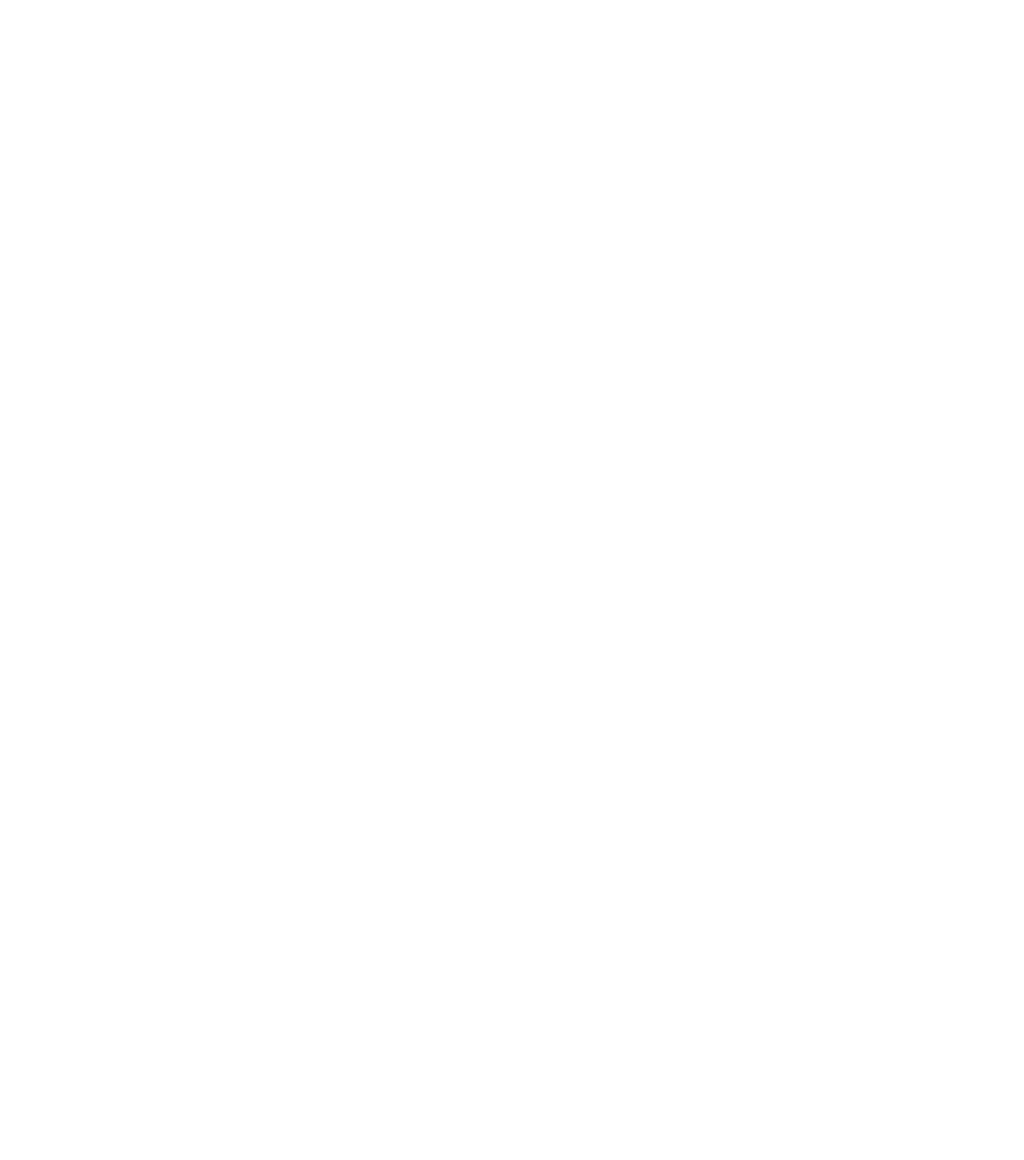
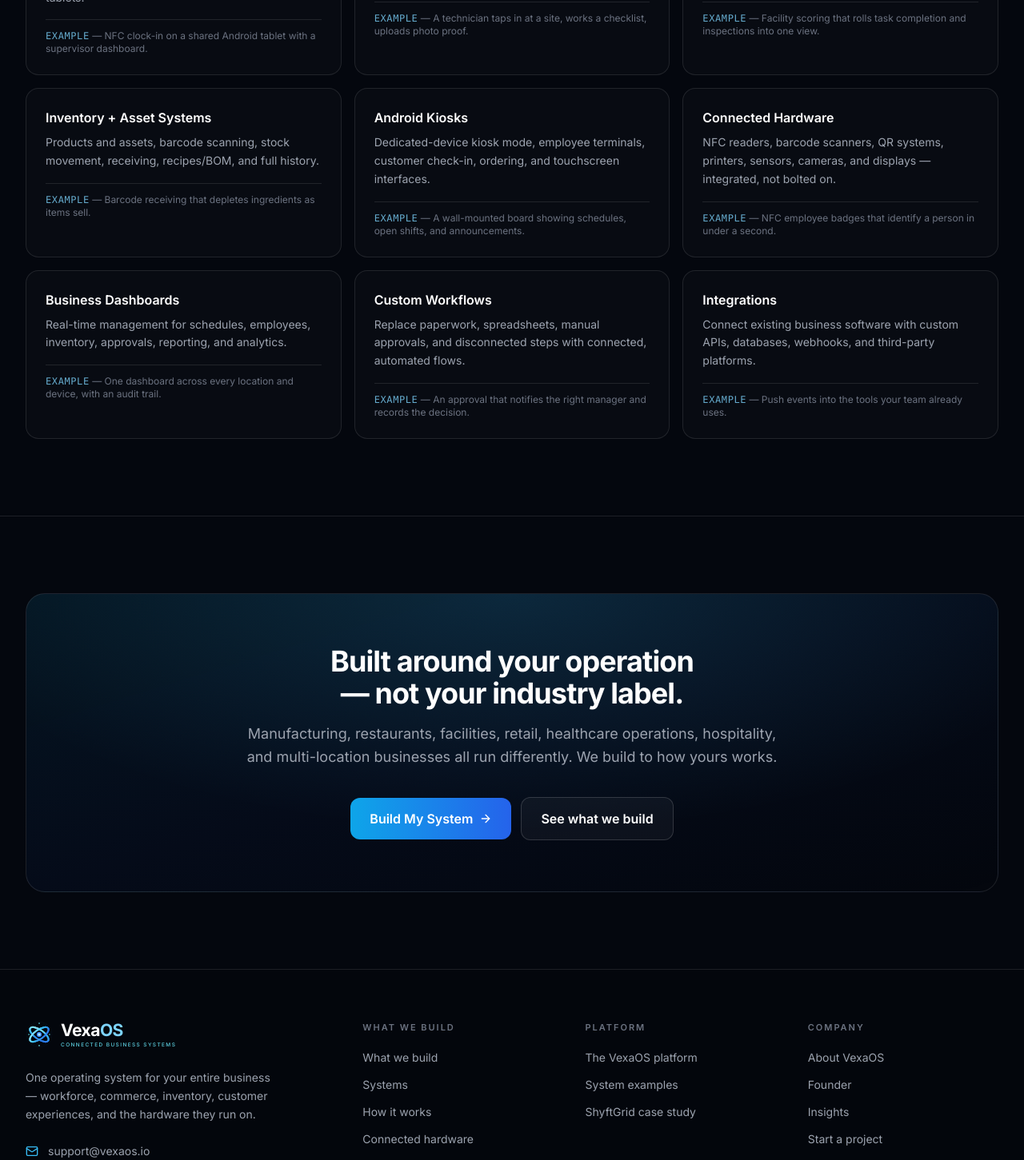
Before and after one commit to PulseTV-llc/dariushenryresume, a Next.js app: page /what-we-build in a window 1280 px wide. Before the commit this address had no page. Shown: the part 700-2151 px from the top of the page at 80% size. Before the commit the page ends 800 px from the top, so only its background shows below. Built offline with nearby package versions, Linux system fonts and the light colour scheme.

Commit message:
Reposition to custom business systems: hero, nav, what-we-build, how-it-works

```diff
--- /dev/null
+++ b/app/how-it-works/page.tsx
@@ -0,0 +1,56 @@
+import type { Metadata } from 'next';
+import SiteNav from '@/components/site/SiteNav';
+import SiteFooter from '@/components/site/SiteFooter';
+import { PageHero, Section, CTABand } from '@/components/site/Section';
+import { SITE_URL } from '@/lib/vexaos';
+
+export const metadata: Metadata = {
+  title: 'How It Works — From your workflow to a running system',
+  description:
+    'How VexaOS turns your workflow into a running system: we learn how your business works, design the system, build and deploy it (including hardware), and keep it running.',
+  alternates: { canonical: `${SITE_URL}/how-it-works` },
+};
+
+const STEPS: [string, string, string][] = [
+  ['01', 'Tell us how your business works', 'We learn the workflow, pain points, people, devices, locations, and operational requirements — the exceptions included.'],
+  ['02', 'We design your system', 'VexaOS creates the architecture, applications, dashboards, workflows, and integrations, assembled from proven building blocks.'],
+  ['03', 'We build + deploy', 'We develop, test, configure hardware when required (NFC, scanners, kiosks, printers), and deploy the system.'],
+  ['04', 'VexaOS keeps it running', 'Hosting, platform infrastructure, updates, support, monitoring, and ongoing improvements over time.'],
+];
+
+export default function HowItWorks() {
+  return (
+    <>
+      <SiteNav />
+      <main className="min-h-screen bg-[#04070e]">
+        <PageHero
+          eyebrow="How it works"
+          title="From your workflow to a running system."
+          subtitle="A custom system without the custom chaos. VexaOS runs a clear path from your first conversation to software your team uses every day — and keeps improving after launch."
+        />
+        <Section>
+          <ol className="relative mx-auto max-w-3xl space-y-5 border-l border-white/10 pl-8">
+            {STEPS.map(([n, t, d]) => (
+              <li key={n} className="relative">
+                <span className="absolute -left-[41px] flex h-8 w-8 items-center justify-center rounded-lg bg-sky-500/15 font-mono text-xs font-bold text-sky-300">
+                  {n}
+                </span>
+                <div className="rounded-2xl border border-white/10 bg-white/[0.02] p-6">
+                  <h2 className="text-lg font-semibold text-white">{t}</h2>
+                  <p className="mt-2 leading-relaxed text-gray-400">{d}</p>
+                </div>
+              </li>
+            ))}
+          </ol>
+        </Section>
+        <CTABand
+          title="Tell us what your business needs to do."
+          subtitle="Describe your operation and the problem you're solving. We'll design the system."
+          primary={{ label: 'Build My System', href: '/contact' }}
+          secondary={{ label: 'See what we build', href: '/systems' }}
+        />
+      </main>
+      <SiteFooter />
+    </>
+  );
+}
--- a/app/page.tsx
+++ b/app/page.tsx
@@ -17,15 +17,25 @@
 
 export const metadata: Metadata = {
   title: {
-    absolute: 'VexaOS — One Operating System for Your Entire Business',
+    absolute: 'VexaOS — Custom Business Systems, Built Without Borders',
   },
   description:
-    'VexaOS connects your workforce, commerce, inventory, customer experiences, and business hardware through one platform. ShyftGrid, Commerce Ops, Inventory Ops, VexaFront, and TouchBoard on one identity and one data layer.',
+    'VexaOS designs and builds custom business systems that connect your people, devices, workflows, and operations — Android apps, NFC clock-in, kiosks, dashboards, and workflow automation. Built for businesses around the world.',
+  keywords: [
+    'custom business software',
+    'custom Android business apps',
+    'business operations software',
+    'Android kiosk development',
+    'NFC employee systems',
+    'custom management dashboards',
+    'business workflow automation',
+    'connected business systems',
+  ],
   alternates: { canonical: SITE_URL },
   openGraph: {
-    title: 'VexaOS — One Operating System for Your Entire Business',
+    title: 'VexaOS — We build the software your business actually needs',
     description:
-      'Connect your workforce, commerce, inventory, customer experiences, and business hardware through one platform.',
+      'Custom business systems that connect your people, devices, workflows, and operations. Detroit → Bangkok → Anywhere.',
     url: SITE_URL,
   },
 };
--- /dev/null
+++ b/app/what-we-build/page.tsx
@@ -0,0 +1,59 @@
+import type { Metadata } from 'next';
+import SiteNav from '@/components/site/SiteNav';
+import SiteFooter from '@/components/site/SiteFooter';
+import { PageHero, Section, SectionHeading, CTABand } from '@/components/site/Section';
+import { SITE_URL } from '@/lib/vexaos';
+
+export const metadata: Metadata = {
+  title: 'What We Build — Custom business systems',
+  description:
+    'VexaOS builds connected business systems organized by outcome: workforce, field and facility operations, inventory and assets, Android kiosks, connected hardware, dashboards, custom workflows, and integrations.',
+  alternates: { canonical: `${SITE_URL}/what-we-build` },
+};
+
+const CATEGORIES: [string, string, string][] = [
+  ['Workforce Systems', 'Scheduling, attendance, availability, time tracking, overtime and equalization, approvals, and workforce rules — on employee phones and shared tablets.', 'NFC clock-in on a shared Android tablet with a supervisor dashboard.'],
+  ['Field Operations', 'Field employee apps with identity, assignments, routes, task checklists, photo proof, and issue reporting from anywhere.', 'A technician taps in at a site, works a checklist, uploads photo proof.'],
+  ['Facility Operations', 'Assigned facilities, cleaning and service tasks, inspections, scores, supply tracking, and supervisor review.', 'Facility scoring that rolls task completion and inspections into one view.'],
+  ['Inventory + Asset Systems', 'Products and assets, barcode scanning, stock movement, receiving, recipes/BOM, and full history.', 'Barcode receiving that depletes ingredients as items sell.'],
+  ['Android Kiosks', 'Dedicated-device kiosk mode, employee terminals, customer check-in, ordering, and touchscreen interfaces.', 'A wall-mounted board showing schedules, open shifts, and announcements.'],
+  ['Connected Hardware', 'NFC readers, barcode scanners, QR systems, printers, sensors, cameras, and displays — integrated, not bolted on.', 'NFC employee badges that identify a person in under a second.'],
+  ['Business Dashboards', 'Real-time management for schedules, employees, inventory, approvals, reporting, and analytics.', 'One dashboard across every location and device, with an audit trail.'],
+  ['Custom Workflows', 'Replace paperwork, spreadsheets, manual approvals, and disconnected steps with connected, automated flows.', 'An approval that notifies the right manager and records the decision.'],
+  ['Integrations', 'Connect existing business software with custom APIs, databases, webhooks, and third-party platforms.', 'Push events into the tools your team already uses.'],
+];
+
+export default function WhatWeBuild() {
+  return (
+    <>
+      <SiteNav />
+      <main className="min-h-screen bg-[#04070e]">
+        <PageHero
+          eyebrow="What we build"
+          title="Organized around outcomes, not product SKUs."
+          subtitle="You describe the operational problem. VexaOS designs the system — assembled from proven, reusable building blocks so we can build sophisticated custom software faster."
+        />
+        <Section>
+          <div className="grid gap-4 sm:grid-cols-2 lg:grid-cols-3">
+            {CATEGORIES.map(([t, d, ex]) => (
+              <div key={t} className="rounded-2xl border border-white/10 bg-white/[0.02] p-6">
+                <h2 className="text-base font-semibold text-white">{t}</h2>
+                <p className="mt-2 text-sm leading-relaxed text-gray-400">{d}</p>
+                <p className="mt-4 border-t border-white/10 pt-3 text-xs text-gray-500">
+                  <span className="font-mono uppercase tracking-wider text-sky-300/80">Example</span> — {ex}
+                </p>
+              </div>
+            ))}
+          </div>
+        </Section>
+        <CTABand
+          title="Built around your operation — not your industry label."
+          subtitle="Manufacturing, restaurants, facilities, retail, healthcare operations, hospitality, and multi-location businesses all run differently. We build to how yours works."
+          primary={{ label: 'Build My System', href: '/contact' }}
+          secondary={{ label: 'See what we build', href: '/systems' }}
+        />
+      </main>
+      <SiteFooter />
+    </>
+  );
+}
--- a/components/home/HomeHero.tsx
+++ b/components/home/HomeHero.tsx
@@ -20,29 +20,46 @@
           <div className="inline-flex items-center gap-2 px-3 py-1.5 rounded-full bg-white/[0.04] border border-white/10">
             <span className="w-1.5 h-1.5 rounded-full bg-sky-400" />
             <span className="text-[11px] font-semibold tracking-[0.16em] uppercase text-gray-300">
-              The business operating system
+              Custom business systems · built without borders
             </span>
           </div>
 
           <h1 className="mt-7 text-4xl sm:text-5xl md:text-6xl lg:text-[4.25rem] font-bold text-white tracking-tight leading-[1.04] text-balance">
-            One operating system for{' '}
-            <span className="gradient-text">your entire business.</span>
+            Your business isn&rsquo;t off-the-shelf.{' '}
+            <span className="gradient-text">Your software shouldn&rsquo;t be either.</span>
           </h1>
 
           <p className="mt-7 text-lg sm:text-xl text-gray-400 max-w-2xl mx-auto leading-relaxed text-balance">
-            VexaOS connects your workforce, commerce, inventory, customer experiences, and
-            business hardware through one platform — one identity, one data layer, one
-            control center.
+            VexaOS designs and builds custom business systems that connect your people, devices,
+            workflows, and operations — built around how your business actually works, for
+            businesses around the world.
           </p>
 
           <div className="mt-10 flex flex-col sm:flex-row items-center justify-center gap-3">
-            <PrimaryButton href="/demo" className="w-full sm:w-auto">
-              Book a demo
+            <PrimaryButton href="/contact" className="w-full sm:w-auto">
+              Build My System
               <ArrowRight className="w-4 h-4" />
             </PrimaryButton>
-            <SecondaryButton href="/products" className="w-full sm:w-auto">
-              Explore the products
+            <SecondaryButton href="/systems" className="w-full sm:w-auto">
+              See What We Build
             </SecondaryButton>
+          </div>
+
+          <div className="mt-6 flex flex-wrap items-center justify-center gap-x-2.5 gap-y-1.5 text-[13px] text-gray-500">
+            {['Android Apps', 'Business Dashboards', 'NFC', 'Kiosks', 'Automation', 'Connected Hardware'].map((x, i) => (
+              <span key={x} className="flex items-center gap-2.5">
+                <span>{x}</span>
+                {i < 5 && <span className="text-sky-500/60">•</span>}
+              </span>
+            ))}
+          </div>
+
+          <div className="mt-5 inline-flex items-center gap-2 rounded-full border border-white/10 bg-white/[0.03] px-4 py-1.5 font-mono text-[11px] uppercase tracking-[0.18em] text-gray-300">
+            <span className="text-white">Detroit</span>
+            <span className="text-sky-400">→</span>
+            <span className="text-white">Bangkok</span>
+            <span className="text-sky-400">→</span>
+            <span className="gradient-text">Anywhere</span>
           </div>
 
           <p className="mt-5 text-sm text-gray-500">
@@ -73,9 +90,9 @@
         </div>
 
         <p className="mt-6 text-center text-sm text-gray-500">
-          Built for multi-location operators.{' '}
-          <Link href="/platform" className="text-gray-300 hover:text-white underline underline-offset-4 decoration-white/20 transition-colors">
-            See how the platform fits together
+          Custom systems, built on proven VexaOS infrastructure.{' '}
+          <Link href="/systems" className="text-gray-300 hover:text-white underline underline-offset-4 decoration-white/20 transition-colors">
+            See what we build
           </Link>
           .
         </p>
--- a/lib/vexaos.ts
+++ b/lib/vexaos.ts
@@ -42,26 +42,29 @@
 ];
 
 export const PRIMARY_NAV: NavItem[] = [
-  { href: '/products', label: 'Products' },
-  { href: '/platform', label: 'Platform' },
+  { href: '/what-we-build', label: 'What We Build' },
+  { href: '/systems', label: 'Systems' },
+  { href: '/how-it-works', label: 'How It Works' },
   { href: '/industries', label: 'Industries' },
-  { href: '/hardware', label: 'Hardware' },
-  { href: '/pricing', label: 'Pricing' },
   { href: '/about', label: 'Company' },
 ];
 
 export const FOOTER_NAV: { title: string; links: NavItem[] }[] = [
   {
-    title: 'Products',
-    links: [{ href: '/products', label: 'All products' }, ...PRODUCT_NAV],
+    title: 'What we build',
+    links: [
+      { href: '/what-we-build', label: 'What we build' },
+      { href: '/systems', label: 'Systems' },
+      { href: '/how-it-works', label: 'How it works' },
+      { href: '/hardware', label: 'Connected hardware' },
+      { href: '/industries', label: 'Industries' },
+    ],
   },
   {
     title: 'Platform',
     links: [
       { href: '/platform', label: 'The VexaOS platform' },
-      { href: '/hardware', label: 'Hardware' },
-      { href: '/industries', label: 'Industries' },
-      { href: '/pricing', label: 'Pricing' },
+      { href: '/systems', label: 'System examples' },
       { href: '/case-study-shyftgrid', label: 'ShyftGrid case study' },
     ],
   },
@@ -71,7 +74,7 @@
       { href: '/about', label: 'About VexaOS' },
       { href: '/about/founder', label: 'Founder' },
       { href: '/blog', label: 'Insights' },
-      { href: '/contact', label: 'Contact' },
+      { href: '/contact', label: 'Start a project' },
       { href: '/demo', label: 'Book a demo' },
     ],
   },
--- a/package.json
+++ b/package.json
@@ -15,7 +15,7 @@
     "firebase-admin": "^13.7.0",
     "framer-motion": "^11.0.0",
     "lucide-react": "^0.344.0",
-    "next": "^14.2.0",
+    "next": "^14.2.33",
     "openai": "^6.32.0",
     "puppeteer-core": "^23.11.1",
     "react": "^18.3.1",
```
Also changed, not shown: 1 other file (tests, documents, lock files or other folders).
